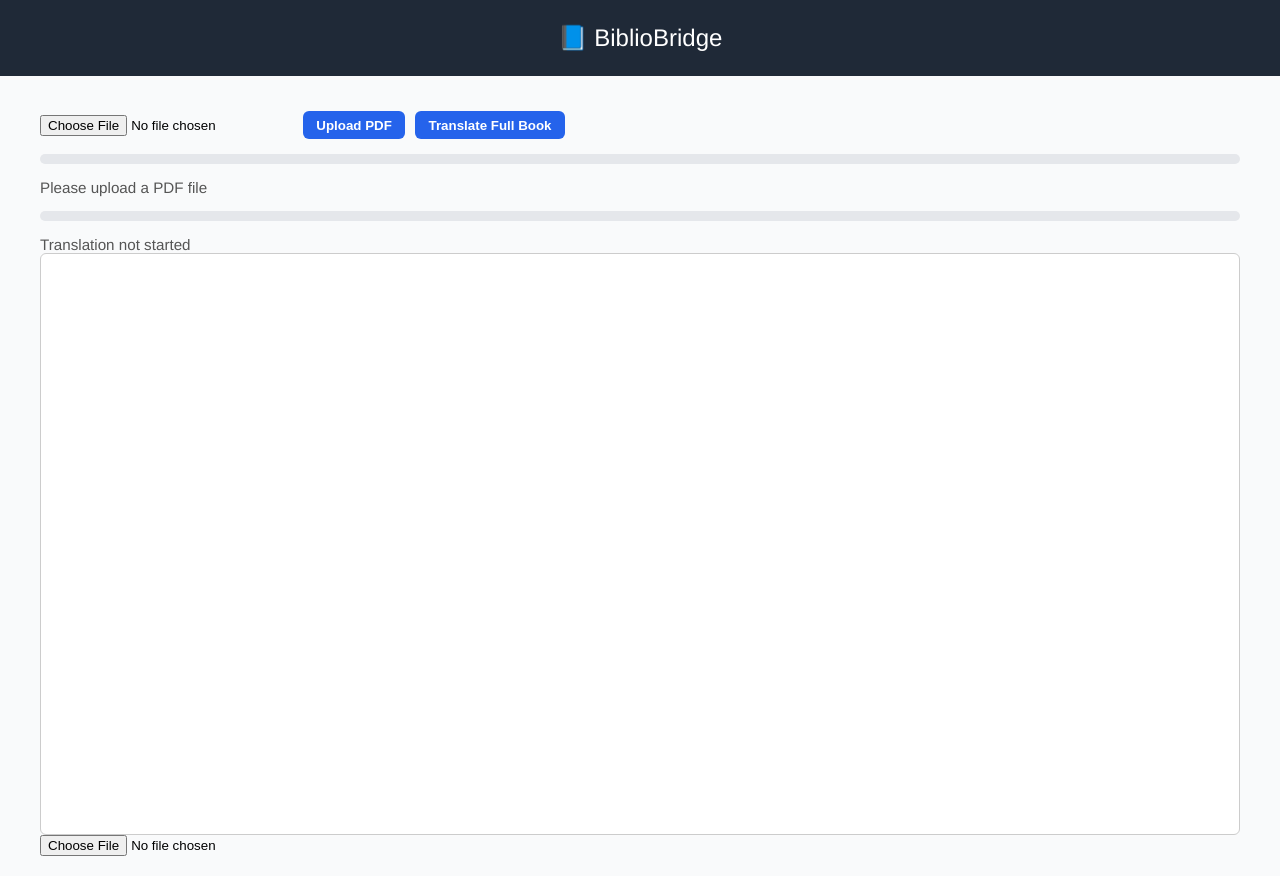
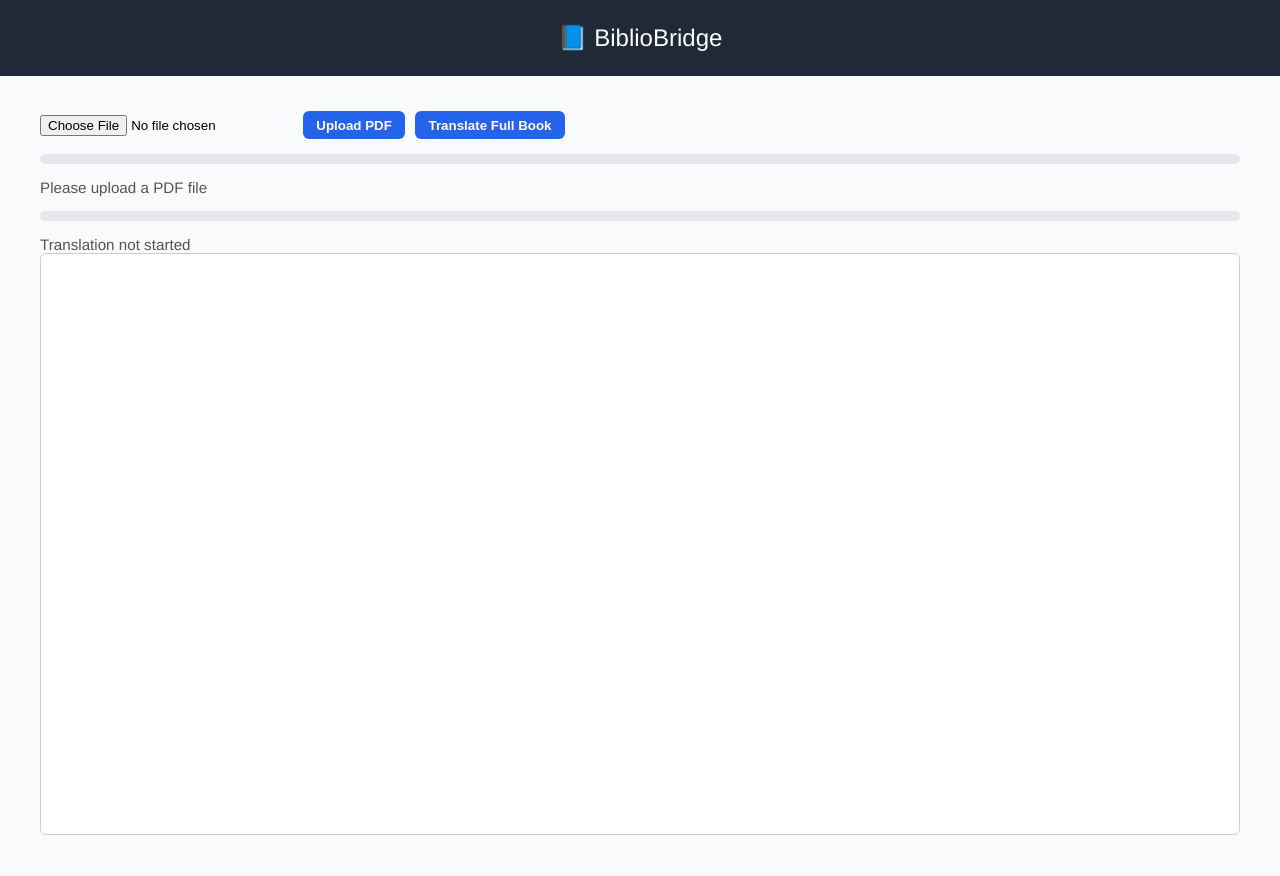
Before and after one commit to yujieli65/BiblioBridge, a plain HTML site: page frontend/index.html in a window 1280 px wide. After the commit the page ends 855 px from the top, so only its background shows below. Drawn offline with Linux system fonts and the light colour scheme.

Commit message:
deleted dragdrop upload botton

```diff
--- a/frontend/index.html
+++ b/frontend/index.html
@@ -137,8 +137,6 @@
     </div>
 
     <div class="reader" id="reader"></div>
-
-    <div id="drop-area"> <input type="file" id="pdfFile" ...></div>
   </main>
 
   <script>
```
